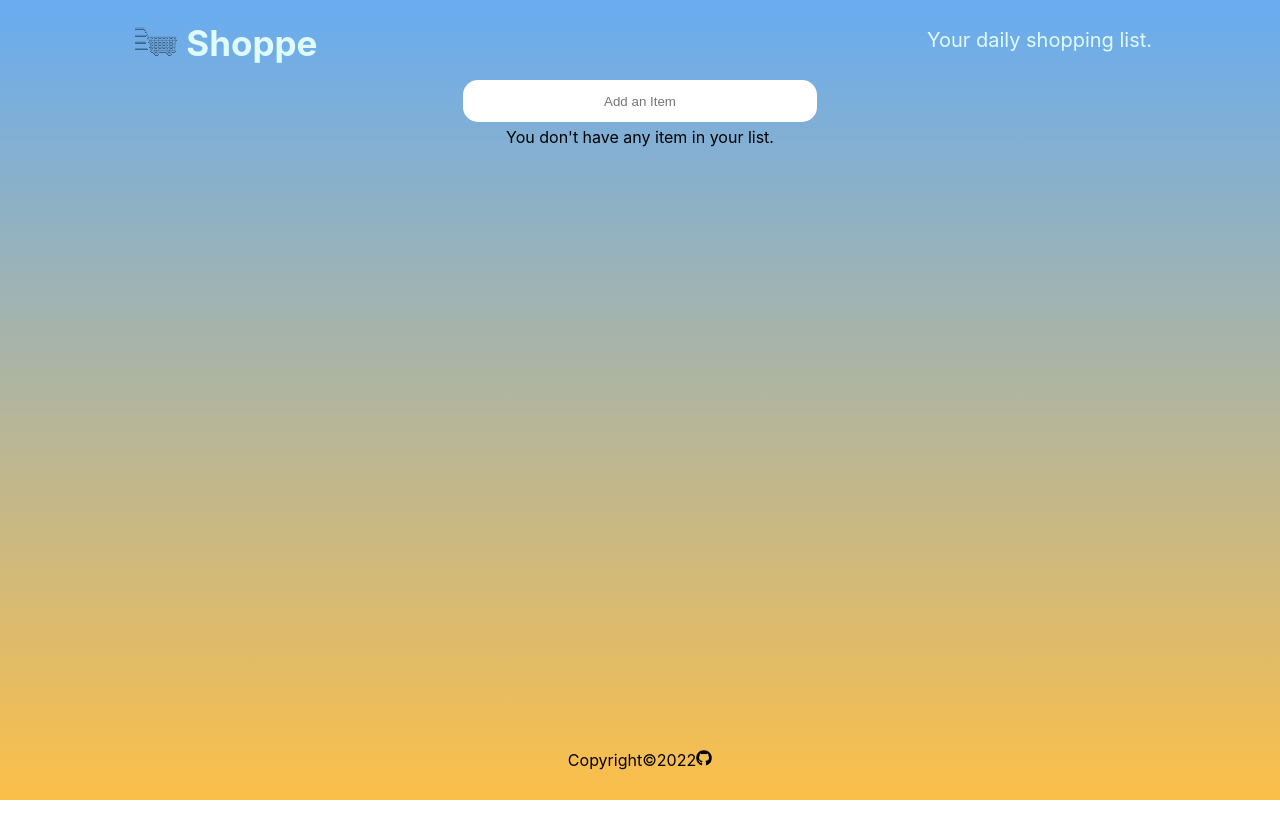
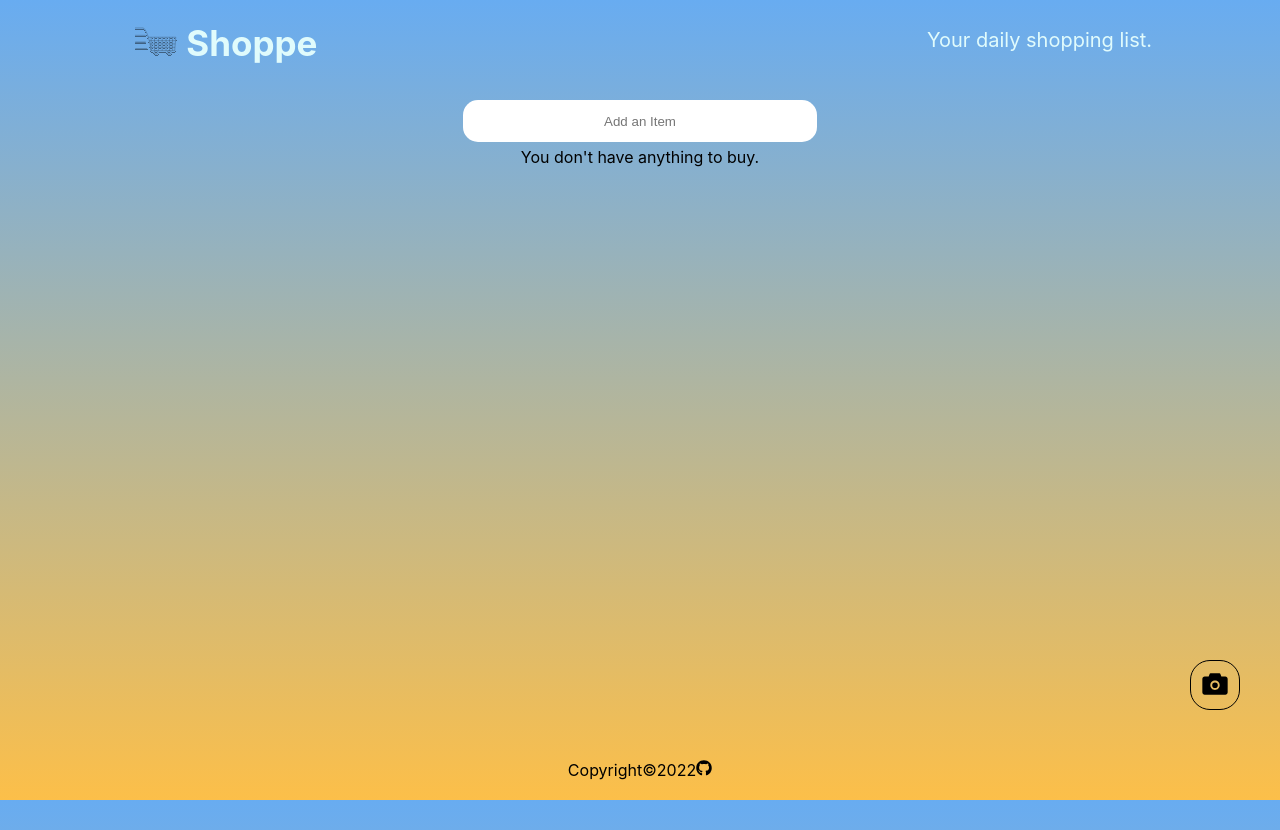
Before and after one commit to AlisanCavus/Shoppe, a React (Create React App) app: page / in a window 1280 px wide. Before the commit the page ends 800 px from the top, so only its background shows below. Built offline with nearby package versions, Linux system fonts and the light colour scheme.

Commit message:
minor fixes

```diff
--- a/package.json
+++ b/package.json
@@ -7,6 +7,7 @@
     "@testing-library/react": "^12.1.2",
     "@testing-library/user-event": "^13.5.0",
     "animate.css": "^4.1.1",
+    "framer-motion": "^5.5.5",
     "react": "^17.0.2",
     "react-dom": "^17.0.2",
     "react-icons": "^4.3.1",
--- a/src/App.js
+++ b/src/App.js
@@ -1,6 +1,7 @@
 import Foot from "./components/Foot";
 import Head from "./components/Head";
 import Main from "./components/Main";
+import Screen from "./components/UI/Screen";
 
 
 function App() {
@@ -9,6 +10,7 @@ function App() {
       <Head />
         <Main>
         </Main>
+        <Screen />
       <Foot />
     </div>
   );
--- a/src/components/AddItem.jsx
+++ b/src/components/AddItem.jsx
@@ -18,7 +18,8 @@ function AddItem({handleAdd}) {
 
     if (listText === '') {
       setMessage('We know you need something to buy.')
-    } else {
+
+    } else  {
       const newListItem = {
         id: uuidv4(),
         item: listText,
--- a/src/components/UI/Card.jsx
+++ b/src/components/UI/Card.jsx
@@ -3,10 +3,12 @@ import { FiMinusSquare } from 'react-icons/fi';
 import { FiTrash2 } from 'react-icons/fi';
 import { useState, useEffect} from 'react';
 import AddItem from '../AddItem';
+import { useSpring, animated } from 'react-spring';
+import { motion } from 'framer-motion'
 
 
 function Card() {
-  const [shoplist, setShopList] = useState(null);
+  const [shoplist, setShopList] = useState([]);
   console.log(shoplist);
 
   useEffect(() => {
@@ -22,8 +24,9 @@ function Card() {
   })
 
   const addListItem = (newListItem) => {
-    if (newListItem) {
-      setShopList([newListItem, ...shoplist])}
+    if (newListItem.item.length !== 0) {
+      setShopList([newListItem, ...shoplist])
+    }
   }
 
   const handlePlus = (index) => {
@@ -34,9 +37,12 @@ function Card() {
 
   const handleMinus = (index) => {
     const newShopItems = [...shoplist]
+    if (newShopItems[index].amount === 1 ) {
+      handleDelete(index)
+    } else {
     newShopItems[index].amount--
     setShopList(newShopItems)
-
+    }
   }
 
   const handleDelete = (index) => {
@@ -45,14 +51,20 @@ function Card() {
     setShopList(newShopItems)
   }
 
+  const sty = useSpring({
+    from: { opacity: 0 },
+    to: { opacity: 1 },
+    delay: 300,
+  });
+
   return (
     <div>
       <AddItem handleAdd={addListItem} />
       {!shoplist || shoplist.length === 0 ? (
-        <p style={{ textAlign: 'center' }}>You don't have any item in your list.</p>
+        <p style={{ textAlign: 'center' }}>You don't have anything to buy.</p>
       ) : (
         shoplist.map((id, index) => (
-          <div key={id.id}>
+          <animated.div style={sty} key={id.id}>
             <div className="card">
               <p>{id.item}</p>
               <div className="card2">
@@ -60,7 +72,7 @@ function Card() {
                   className="pad"
                   onClick={() => handlePlus(index)}
                 />
-                <div className="pad">{id.amount}</div>
+                <div className="pad1">{id.amount}</div>
                 <FiMinusSquare
                   className="pad"
                   onClick={() => handleMinus(index)}
@@ -71,7 +83,7 @@ function Card() {
                 />
               </div>
             </div>
-          </div>
+          </animated.div>
         ))
       )}
     </div>
--- a/src/components/UI/Screen.jsx
+++ b/src/components/UI/Screen.jsx
@@ -1,7 +1,11 @@
+import { AiFillCamera } from 'react-icons/ai'
+import { motion } from 'framer-motion'
 function Screen() {
     return (
         <div>
-
+            <motion.button className='camera' onClick={() => null}>
+               <AiFillCamera style={{width: '30px', height: '30px', alignItems: 'center'}} />
+            </motion.button>
         </div>
     )
 }
--- a/src/index.css
+++ b/src/index.css
@@ -58,7 +58,10 @@ code {
   }
   .input {
     width: 250px;
+    align-items: center;
+
   }
+
 }
 
 .txt {
@@ -77,8 +80,10 @@ code {
 }
 
 .bigcontainer {
+
+  margin-top: 20px;
  max-height: min-content;
- min-height: 80vh;
+ min-height: 70vh;
  position:relative;
  display: grid;
  justify-content:center;
@@ -124,7 +129,7 @@ code {
 .foot{
   bottom: 0;
   left: 0;
-  height:10vh;
+  height:15vh;
   width:100%;
   background-color: transparent;
   display: flex;
@@ -162,13 +167,34 @@ a {
 }
 
 .pad {
-  margin: 0 2px;
+  margin: 0 5px;
+  cursor: pointer;
 }
 
+.pad1 {
+  margin: 0 5px 0 5px;
+  cursor: default;
+
+}
 .pad2 {
   margin: 0 0 0 20px;
+  cursor: pointer;
 }
 
 p{
   margin: 5px;;
 }
+
+.camera {
+  width: 50px;
+  height: 50px;
+  float: right;
+  margin: 0 40px;
+  position: sticky;
+  bottom: 0;
+  right: 0;
+  border: 1px solid black;
+  border-radius: 40%;
+  cursor: pointer;
+  background-color: transparent;
+}
```
Also changed, not shown: 1 other file (tests, documents, lock files or other folders).
